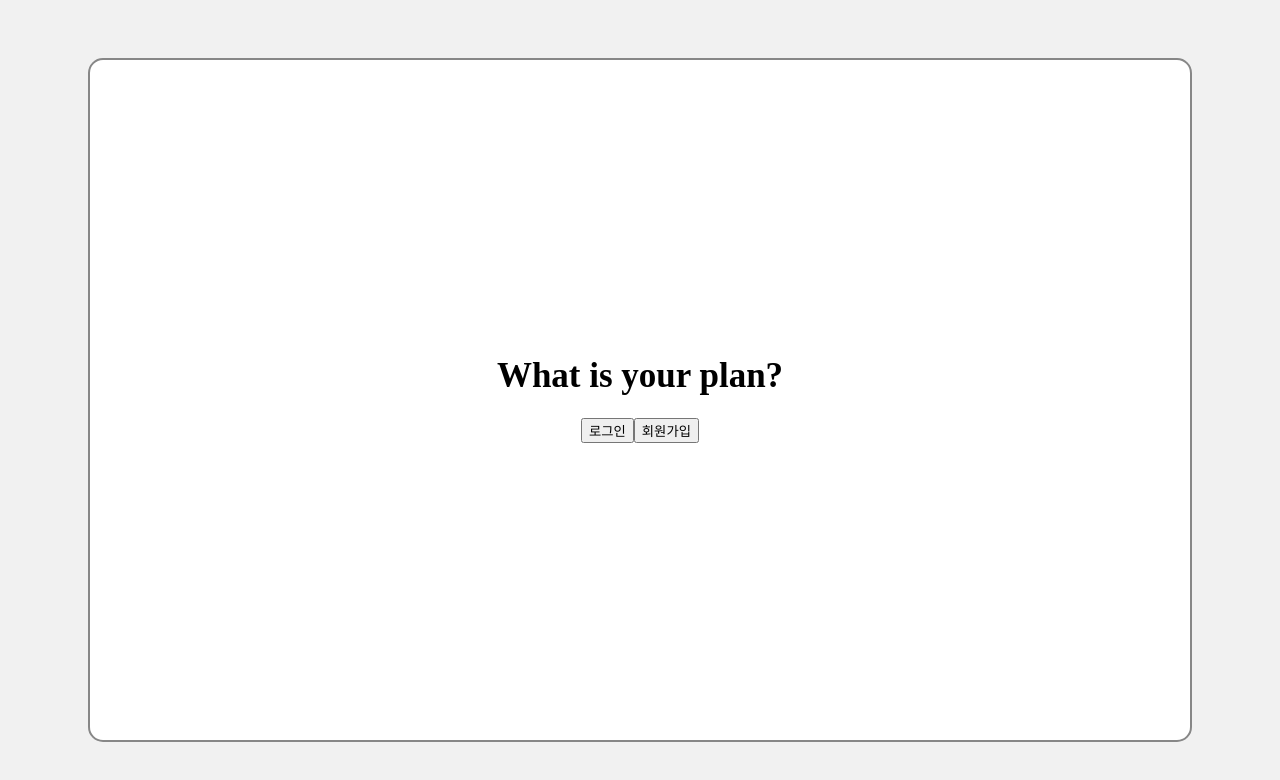
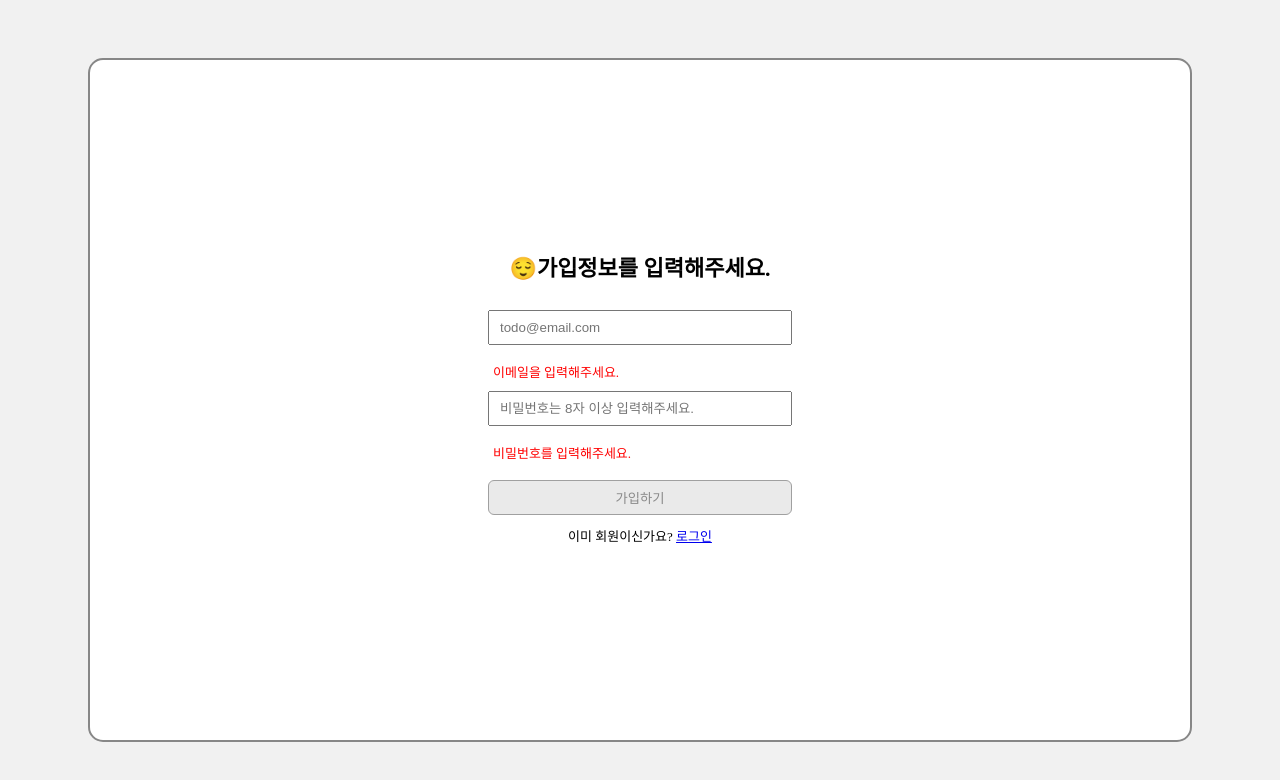
Before and after one commit to Jeong-jj/wanted-pre-onboarding-frontend, a React (Create React App) app: page /signup in a window 1280 px wide. Shown: the top 780 px of the page. Built offline with nearby package versions, Linux system fonts and the light colour scheme.

Commit message:
feat: pages router setting & add link button

```diff
--- a/src/App.js
+++ b/src/App.js
@@ -1,3 +1,4 @@
+import { Route, Routes } from "react-router-dom";
 import { JoinPage } from "./pages/JoinPage/JoinPage";
 import { LoginPage } from "./pages/LoginPage/LoginPage";
 import { MainPage } from "./pages/MainPage/MainPage";
@@ -8,9 +9,11 @@ function App() {
     <>
       <GlobalStyles />
       <div className="container">
-        <MainPage />
-        {/* <JoinPage /> */}
-        {/* <LoginPage /> */}
+        <Routes>
+          <Route index element={<MainPage />} />
+          <Route path="signup" element={<JoinPage />} />
+          <Route path="signin" element={<LoginPage />} />
+        </Routes>
       </div>
     </>
   );
--- a/src/components/JoinForm/styles.js
+++ b/src/components/JoinForm/styles.js
@@ -7,7 +7,7 @@ export const FormWrap = styled.form`
 
 export const SubmitButton = styled.button`
   padding: 7px 5px;
-  margin-top: 40px;
+  margin-top: 22px;
 
   border: none;
   border-radius: 6px;
--- a/src/components/Login/styles.js
+++ b/src/components/Login/styles.js
@@ -7,7 +7,7 @@ export const FormWrap = styled.form`
 
 export const SubmitButton = styled.button`
   padding: 7px 5px;
-  margin-top: 40px;
+  margin-top: 22px;
 
   border: none;
   border-radius: 6px;
--- a/src/index.js
+++ b/src/index.js
@@ -1,11 +1,12 @@
 import React from "react";
 import ReactDOM from "react-dom/client";
+import { BrowserRouter } from "react-router-dom";
 
 import App from "./App";
 
 const root = ReactDOM.createRoot(document.getElementById("root"));
 root.render(
-  <React.StrictMode>
+  <BrowserRouter>
     <App />
-  </React.StrictMode>
+  </BrowserRouter>
 );
--- a/src/pages/JoinPage/JoinPage.jsx
+++ b/src/pages/JoinPage/JoinPage.jsx
@@ -1,4 +1,5 @@
 import React from "react";
+import { Link } from "react-router-dom";
 import { JoinForm } from "../../components/JoinForm/JoinForm";
 
 import * as S from "./styles";
@@ -8,6 +9,9 @@ export const JoinPage = () => {
     <S.PageContainer>
       <S.PageTitle>😌가입정보를 입력해주세요.</S.PageTitle>
       <JoinForm />
+      <p>
+        이미 회원이신가요? <Link to={"/signin"}>로그인</Link>
+      </p>
     </S.PageContainer>
   );
 };
--- /dev/null
+++ b/src/pages/JoinPage/styles.js
@@ -0,0 +1,22 @@
+import styled from "styled-components";
+
+export const PageContainer = styled.div`
+  display: flex;
+  flex-direction: column;
+  justify-content: center;
+  align-items: center;
+
+  height: 100%;
+
+  p {
+    margin-top: 15px;
+    font-size: 13px;
+  }
+`;
+
+export const PageTitle = styled.h1`
+  margin-bottom: 30px;
+
+  font-size: 22px;
+  font-weight: bold;
+`;
--- a/src/pages/LoginPage/LoginPage.jsx
+++ b/src/pages/LoginPage/LoginPage.jsx
@@ -1,4 +1,5 @@
 import React from "react";
+import { Link } from "react-router-dom";
 import { LoginForm } from "../../components/Login/LoginForm";
 
 import * as S from "./styles";
@@ -8,6 +9,9 @@ export const LoginPage = () => {
     <S.PageContainer>
       <S.PageTitle>로그인 정보를 입력해주세요!🙇‍♀️</S.PageTitle>
       <LoginForm />
+      <p>
+        아직 회원이 아니신가요? <Link to={"/signup"}>회원가입</Link>
+      </p>
     </S.PageContainer>
   );
 };
--- a/src/pages/LoginPage/styles.js
+++ b/src/pages/LoginPage/styles.js
@@ -7,6 +7,11 @@ export const PageContainer = styled.div`
   align-items: center;
 
   height: 100%;
+
+  p {
+    margin-top: 15px;
+    font-size: 13px;
+  }
 `;
 
 export const PageTitle = styled.h1`
--- a/src/pages/MainPage/MainPage.jsx
+++ b/src/pages/MainPage/MainPage.jsx
@@ -1,4 +1,5 @@
 import React from "react";
+import { Link } from "react-router-dom";
 
 import * as S from "./styles";
 
@@ -7,8 +8,12 @@ export const MainPage = () => {
     <S.PageContainer>
       <S.PageTitle>What is your plan?</S.PageTitle>
       <S.IconWrap>
-        <button>로그인</button>
-        <button>회원가입</button>
+        <Link to={"/signin"}>
+          <button>로그인</button>
+        </Link>
+        <Link to={"/signup"}>
+          <button>회원가입</button>
+        </Link>
       </S.IconWrap>
     </S.PageContainer>
   );
```
